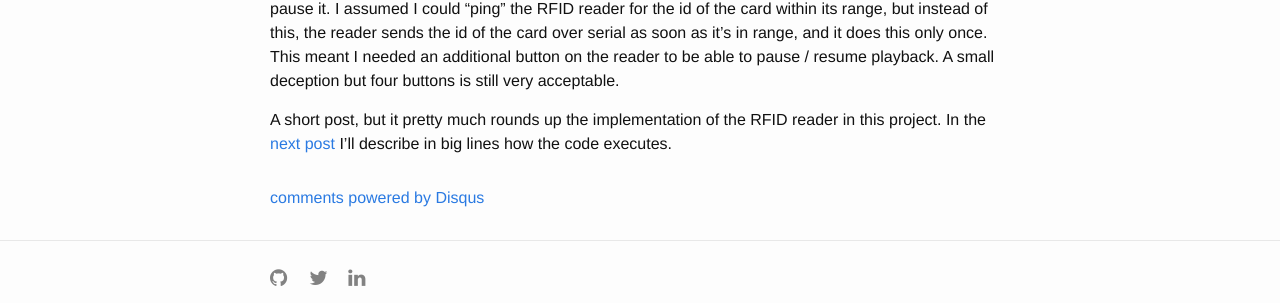
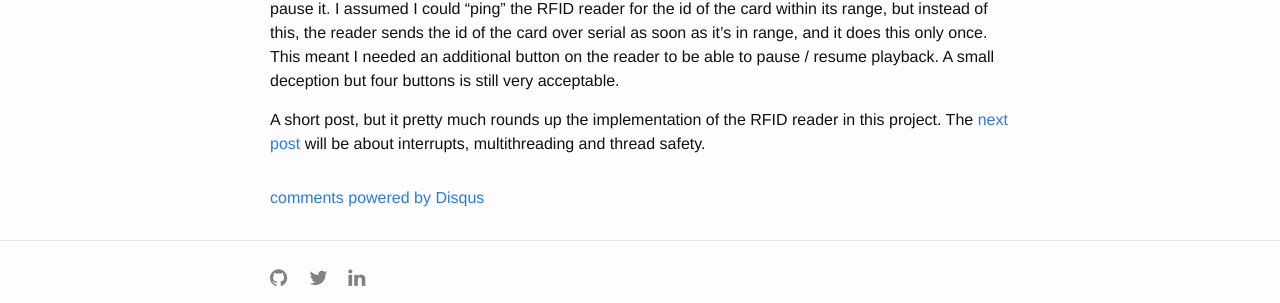
Before and after one commit to wkjagt/wkjagt.github.io, a Jekyll site: the page built from _posts/2014-08-17-audio-book-reader-reading-rfid.md, in a window 1280 px wide. Shown: the part 1693-1996 px from the top of the page. Built offline with Jekyll 4.4.1, drawn with Linux system fonts in a browser that asks for light colours; nearby versions of some CDN libraries; comment, search, counter and statistics services are not loaded.

Commit message:
linking the posts together

```diff
--- a/_posts/2014-08-17-audio-book-reader-reading-rfid.md
+++ b/_posts/2014-08-17-audio-book-reader-reading-rfid.md
@@ -42,4 +42,4 @@ Even though this will successfully display the raw data from the RFID tag, it's
 
 Reading the RFID cards was easy, but as soon as I saw how the reader worked, I realized there was a flaw in my plan. I really wanted the play and pause of the audio playback to be controlled by the RFID card only. Placing the card on top would start playing the corresponding book, and removing it would pause it. I assumed I could "ping" the RFID reader for the id of the card within its range, but instead of this, the reader sends the id of the card over serial as soon as it's in range, and it does this only once. This meant I needed an additional button on the reader to be able to pause / resume playback. A small deception but four buttons is still very acceptable.
 
-A short post, but it pretty much rounds up the implementation of the RFID reader in this project. In the [next post]({%post_url 2014-08-18-audio-book-reader-code-execution %}) I'll describe in big lines how the code executes.
+A short post, but it pretty much rounds up the implementation of the RFID reader in this project. The [next post]({%post_url 2014-08-19-audio-book-reader-interrupts-threads %}) will be about interrupts, multithreading and thread safety.
```
Also changed, not shown: _posts/2014-08-16-audio-book-reader.md (+1 -0 lines), _posts/2014-08-19-audio-book-reader-interrupts-threads.md (renamed from _posts/2014-08-17-audio-book-reader-code-execution.md, +4 -1 lines).
